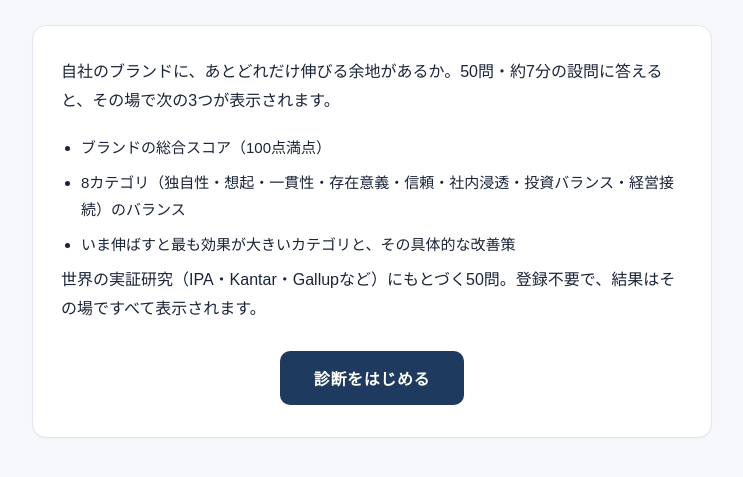
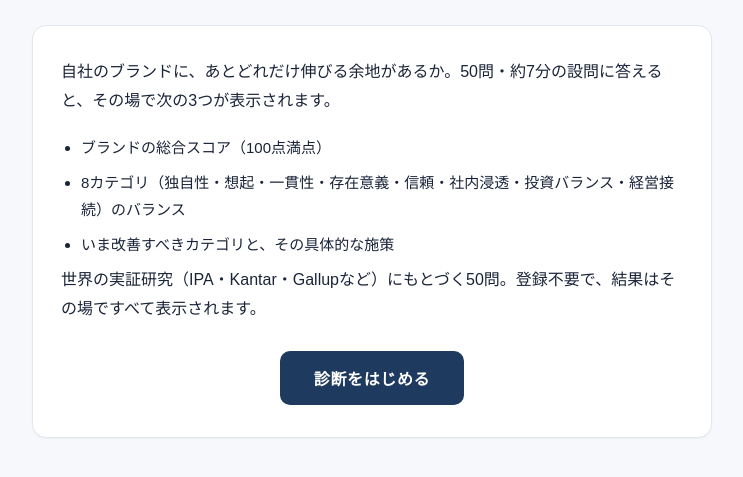
Before and after one commit to shigectionwoodcrane-create/brand-nobishiro, a plain HTML site: page index.html in a window 1280 px wide. Shown: the part 113-590 px from the top of the page, without its empty margins (268-1011 px from the left). Drawn offline with Linux system fonts and the light colour scheme.

Commit message:
TOP画面：3つ目の項目の文言を修正
Co-Authored-By: Claude Fable 5 <noreply@anthropic.com>

```diff
--- a/index.html
+++ b/index.html
@@ -329,7 +329,7 @@
       <ul class="desc-list">
         <li>ブランドの総合スコア（100点満点）</li>
         <li>8カテゴリ（独自性・想起・一貫性・存在意義・信頼・社内浸透・投資バランス・経営接続）のバランス</li>
-        <li>いま伸ばすと最も効果が大きいカテゴリと、その具体的な改善策</li>
+        <li>いま改善すべきカテゴリと、その具体的な施策</li>
       </ul>
       <p class="desc">世界の実証研究（IPA・Kantar・Gallupなど）にもとづく50問。登録不要で、結果はその場ですべて表示されます。</p>
       <div class="center">
```
